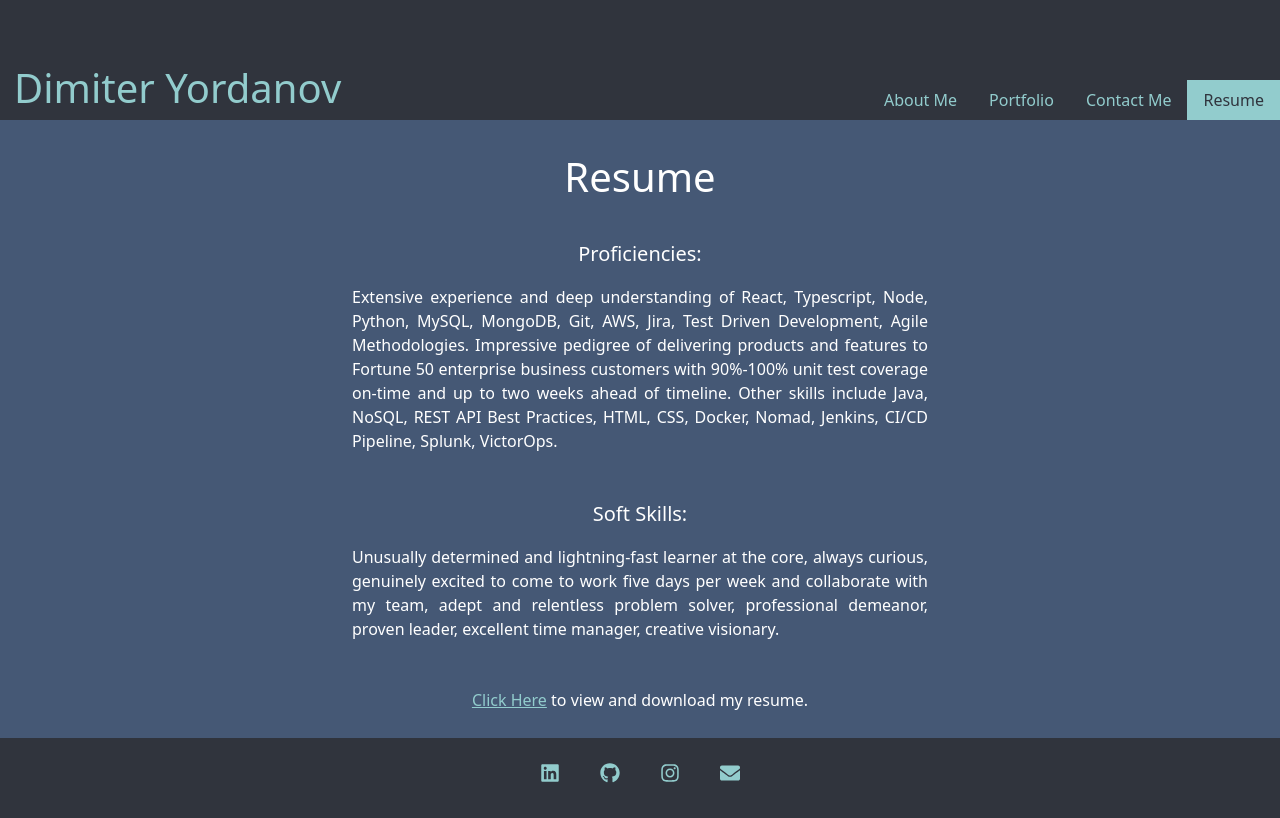
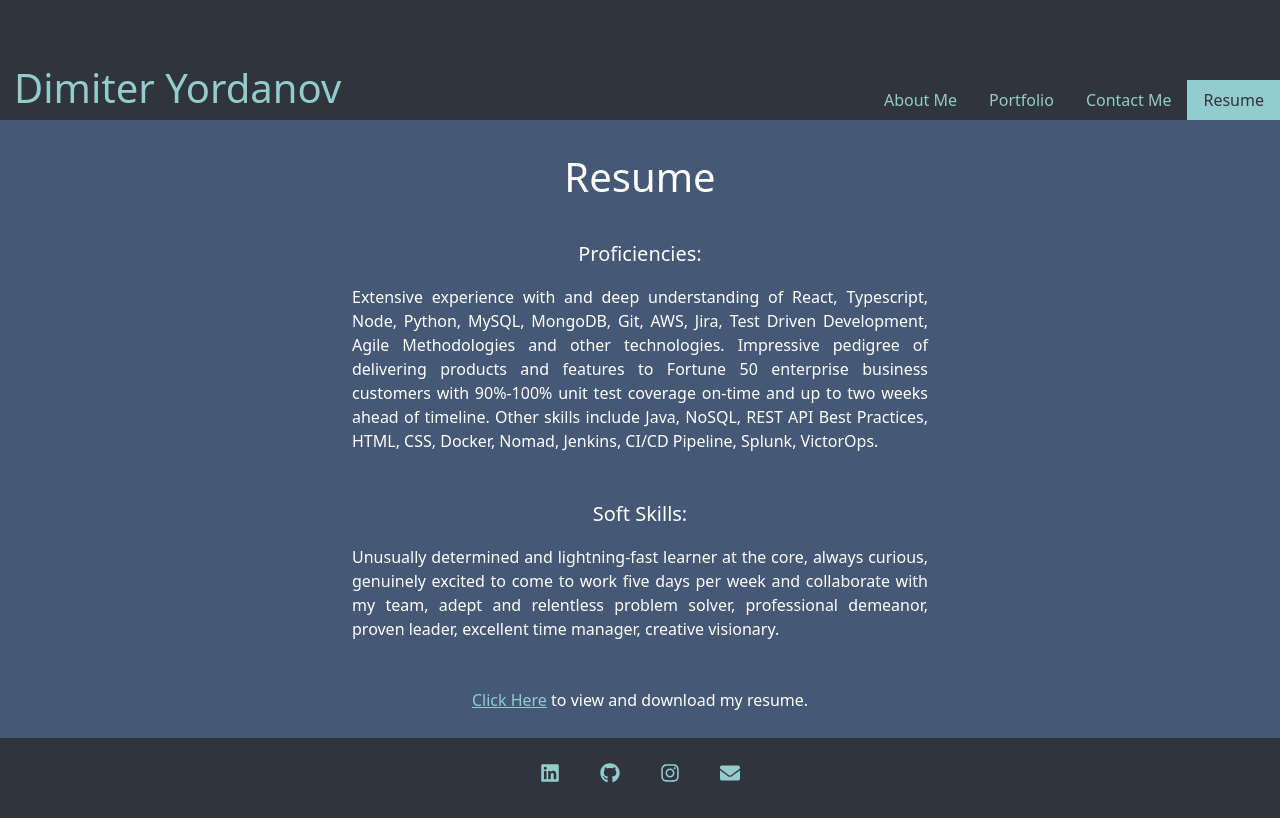
Before and after one commit to dimitermusic/react-portfolio, a React (Create React App) app: page / in a window 1280 px wide. Both pictures are taken after a click on the button "Resume". Built offline with nearby package versions, Linux system fonts and the light colour scheme.

Commit message:
updating resume section

```diff
--- a/src/components/pages/Resume.js
+++ b/src/components/pages/Resume.js
@@ -8,13 +8,14 @@ export default function Resume() {
       <div className='skills'>
         <h5>Proficiencies:</h5>
         <p>
-          Extensive experience and deep understanding of React, Typescript,
+          Extensive experience with and deep understanding of React, Typescript,
           Node, Python, MySQL, MongoDB, Git, AWS, Jira, Test Driven Development,
-          Agile Methodologies. Impressive pedigree of delivering products and
-          features to Fortune 50 enterprise business customers with 90%-100%
-          unit test coverage on-time and up to two weeks ahead of timeline.
-          Other skills include Java, NoSQL, REST API Best Practices, HTML, CSS,
-          Docker, Nomad, Jenkins, CI/CD Pipeline, Splunk, VictorOps.
+          Agile Methodologies and other technologies. Impressive pedigree of
+          delivering products and features to Fortune 50 enterprise business
+          customers with 90%-100% unit test coverage on-time and up to two weeks
+          ahead of timeline. Other skills include Java, NoSQL, REST API Best
+          Practices, HTML, CSS, Docker, Nomad, Jenkins, CI/CD Pipeline, Splunk,
+          VictorOps.
         </p>
       </div>
       <div className='skills'>
@@ -35,8 +36,7 @@ export default function Resume() {
             rel='noreferrer'
           >
             Click Here
-          </a>
-          {' '}
+          </a>{' '}
           to view and download my resume.
         </p>
       </div>
```
